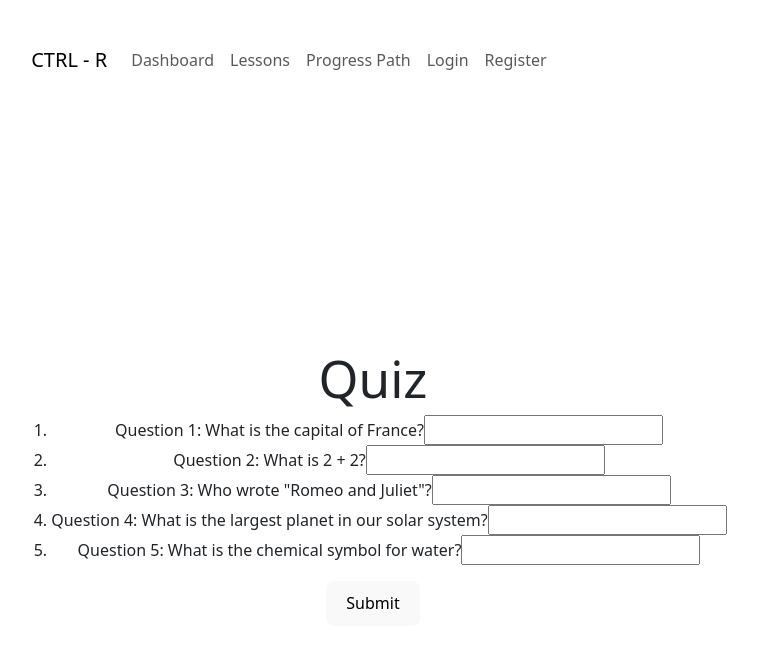
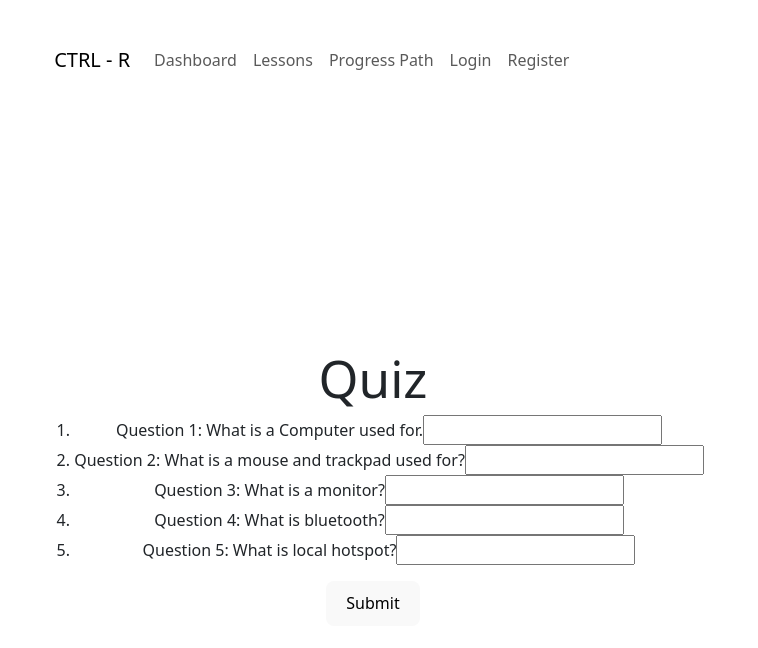
Before and after one commit to cfgcolumbus23/Team-8, a React (Vite) app in the folder frontend/: page /Survey in a window 1280 px wide. Shown: the top 648 px of the page, without its empty margins (267-1025 px from the left). Built offline with nearby package versions, Linux system fonts and the light colour scheme.

Commit message:
Update Survey

```diff
--- a/frontend/src/pages/Survey.jsx
+++ b/frontend/src/pages/Survey.jsx
@@ -5,11 +5,11 @@ function QuizPage() {
   const navigate = useNavigate();
   const [answers, setAnswers] = useState(Array(5).fill('')); // Adjust the number of questions as needed
   const questions = [
-    'Question 1: What is the capital of France?',
-    'Question 2: What is 2 + 2?',
-    'Question 3: Who wrote "Romeo and Juliet"?',
-    'Question 4: What is the largest planet in our solar system?',
-    'Question 5: What is the chemical symbol for water?',
+    'Question 1: What is a Computer used for.',
+    'Question 2: What is a mouse and trackpad used for?',
+    'Question 3: What is a monitor?',
+    'Question 4: What is bluetooth?',
+    'Question 5: What is local hotspot?',
   ]; // Add your questions here
 
   const handleAnswerChange = (index, answer) => {
```
